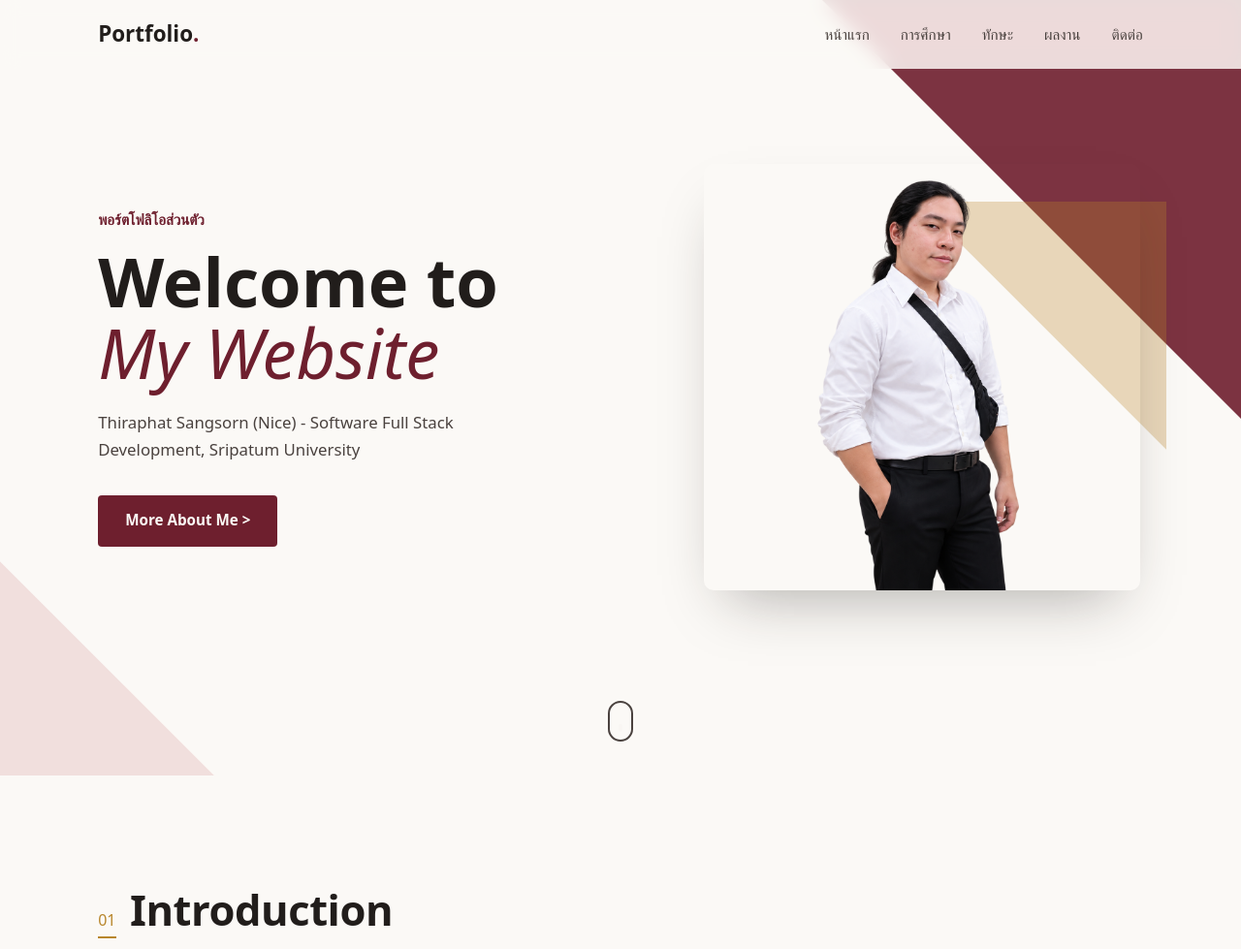
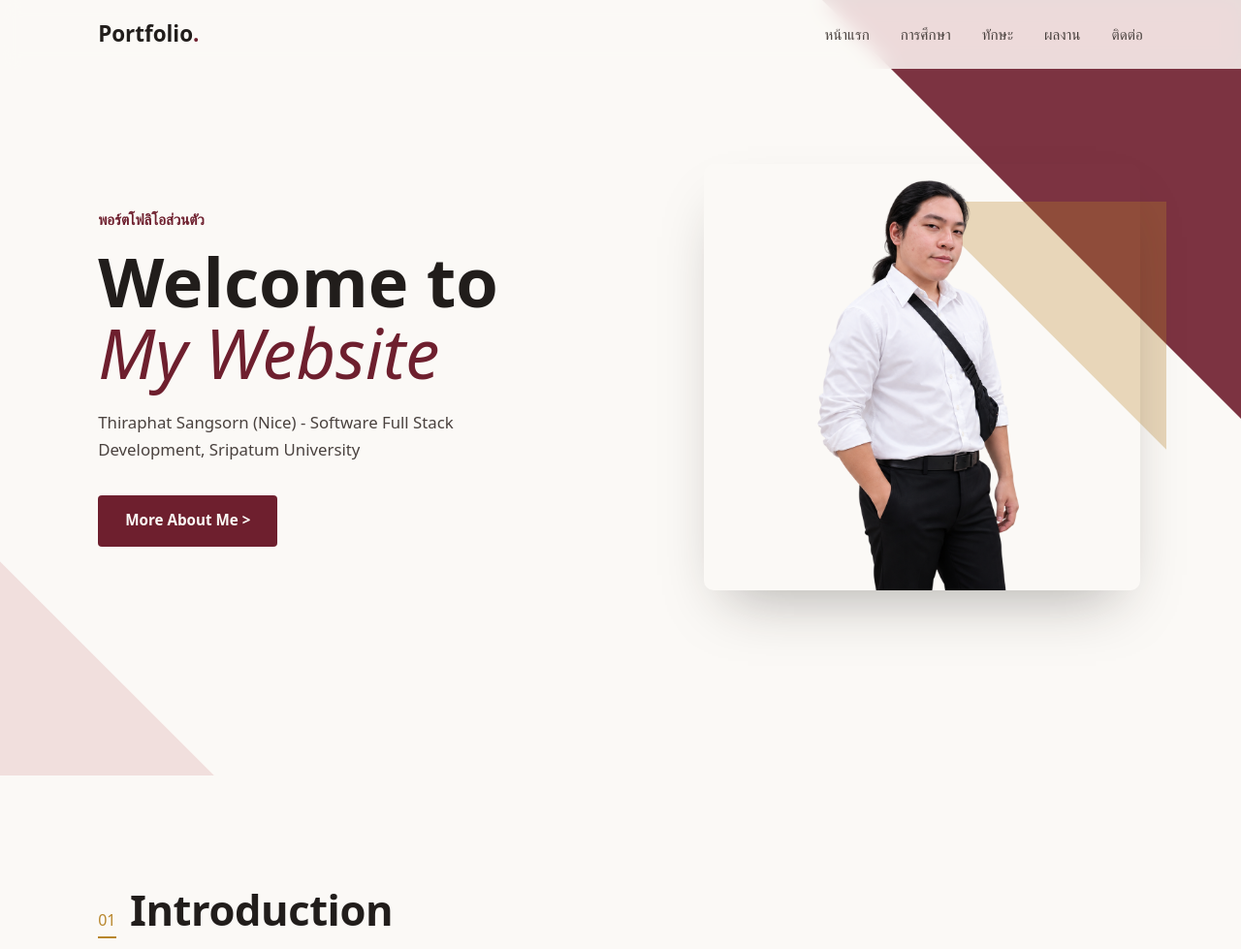
Before and after one commit to ThiraphatNice/MyPortfolio, a plain HTML site: page index.html in a window 1280 px wide. Shown: the top 979 px of the page at 97% size. Drawn offline with Linux system fonts and the light colour scheme; a web font is replaced by a local one.

Commit message:
fix some error ui

```diff
--- a/index.html
+++ b/index.html
@@ -59,9 +59,6 @@
       </div>
     </div>
 
-    <a href="#introduction" class="hero__scroll" aria-label="เลื่อนลงเพื่อดูเนื้อหาถัดไป">
-      <span></span>
-    </a>
   </section>
 
   <section class="intro" id="introduction">
```
